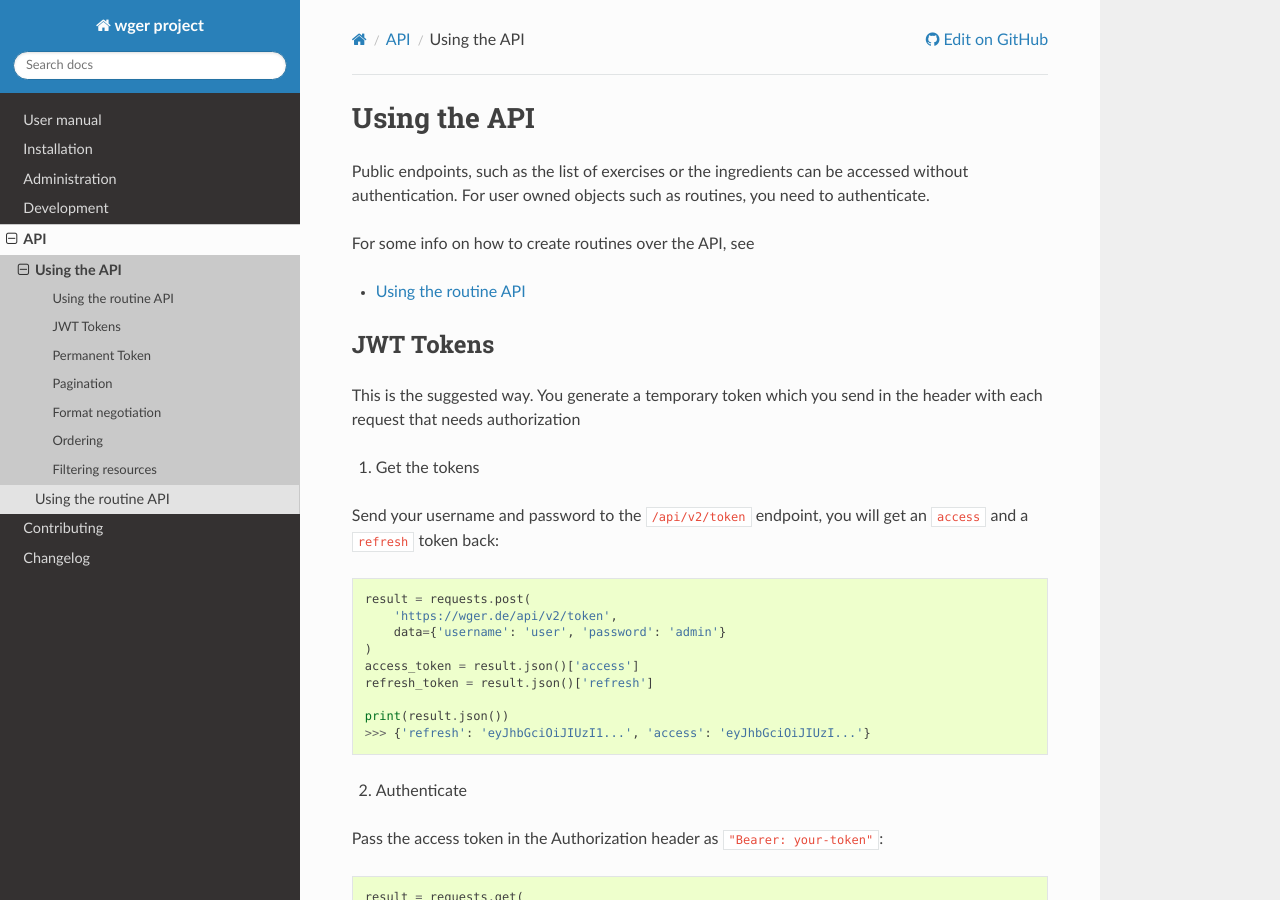
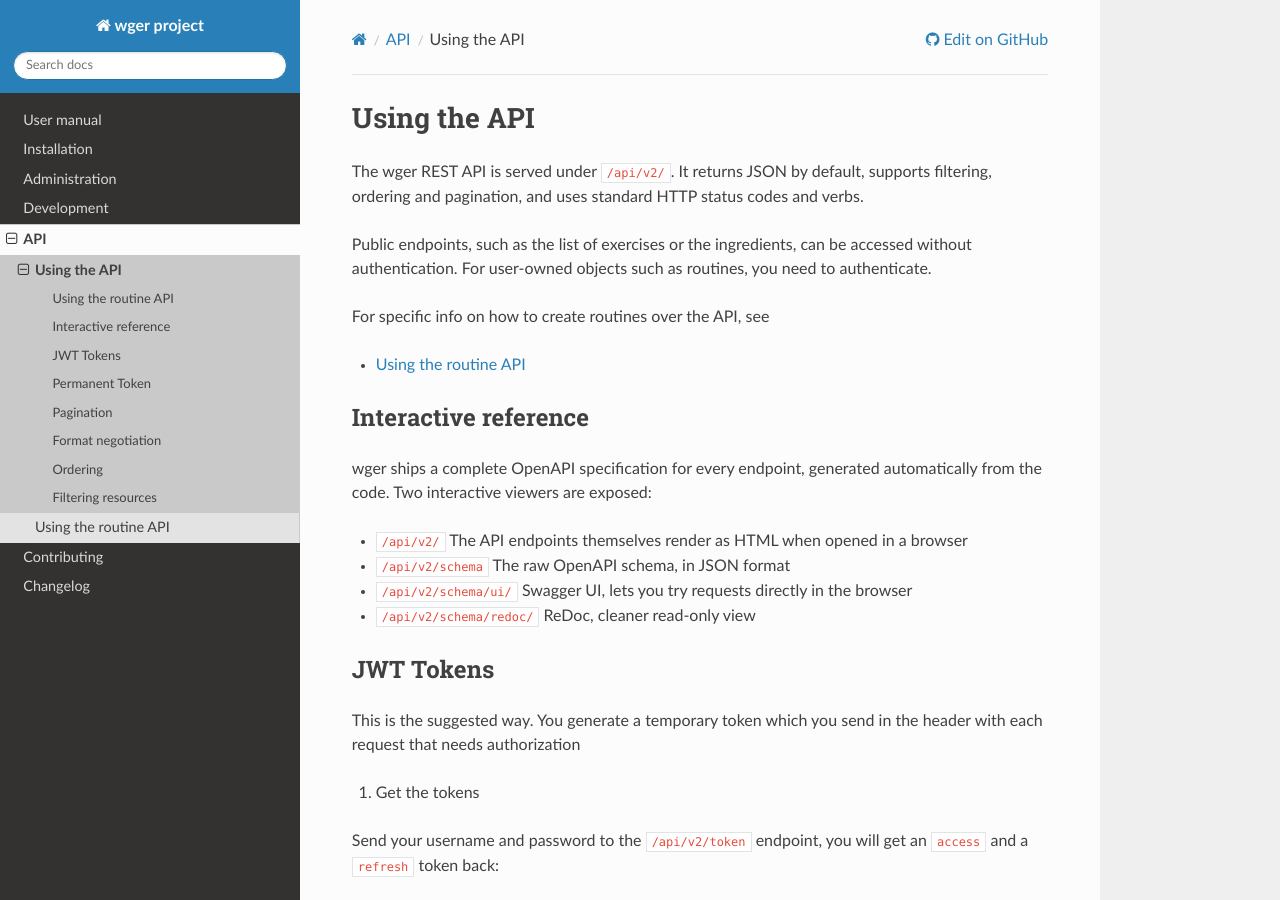
Before and after one commit to wger-project/docs, a Sphinx documentation site: the page built from docs/api/api.rst, in a window 1280 px wide and 900 px high. Built offline with Sphinx 7.4.7 and the Read the Docs theme 3.1.0, drawn with Linux system fonts in a browser that asks for light colours.

Commit message:
Slight rework the api page, add links to the interactive references

```diff
--- a/docs/api/api.rst
+++ b/docs/api/api.rst
@@ -1,17 +1,36 @@
 Using the API
 =============
 
-Public endpoints, such as the list of exercises or the ingredients can be
-accessed without authentication. For user owned objects such as
-routines, you need to authenticate.
+The wger REST API is served under ``/api/v2/``. It returns JSON by default,
+supports filtering, ordering and pagination, and uses standard HTTP status
+codes and verbs.
+
+Public endpoints, such as the list of exercises or the ingredients, can be
+accessed without authentication. For user-owned objects such as routines,
+you need to authenticate.
 
 
-For some info on how to create routines over the API, see
+For specific info on how to create routines over the API, see
 
 .. toctree::
    :maxdepth: 1
 
    routines
+
+
+Interactive reference
+---------------------
+
+wger ships a complete OpenAPI specification for every endpoint, generated
+automatically from the code. Two interactive viewers are exposed:
+
+* ``/api/v2/`` The API endpoints themselves render as HTML when opened in a
+  browser
+* ``/api/v2/schema`` The raw OpenAPI schema, in JSON format
+* ``/api/v2/schema/ui/`` Swagger UI, lets you try requests
+  directly in the browser
+* ``/api/v2/schema/redoc/`` ReDoc, cleaner read-only view
+
 
 
 JWT Tokens
```
